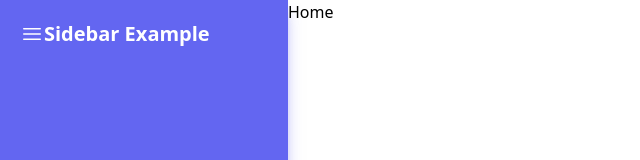
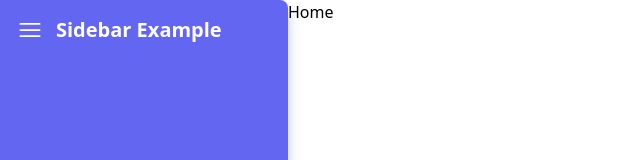
Before and after one commit to hzdelgado/react-example-tailwind, a React app: page / in a window 1280 px wide. Shown: the top 160 px of the page, without its empty margins (0-640 px from the left). Built offline with nearby package versions, Linux system fonts and the light colour scheme.

Commit message:
hide sidebar title on collapsed

```diff
--- /dev/null
+++ b/src/components/Searchbar.js
@@ -0,0 +1,11 @@
+import React from 'react'
+
+const Searchbar = () => {
+  return (
+    <div>
+
+    </div>
+  )
+}
+
+export default Searchbar
--- a/src/components/common/Sidebar.js
+++ b/src/components/common/Sidebar.js
@@ -1,5 +1,5 @@
 import React, { useState } from "react";
-import { Bars3Icon } from '@heroicons/react/24/solid'
+import { Bars3Icon } from "@heroicons/react/24/solid";
 
 const Sidebar = () => {
   const [open, setOpen] = useState(true);
@@ -8,13 +8,21 @@ const Sidebar = () => {
     <div
       className={`flex ${
         open ? "w-72" : "w-16"
-      } h-screen p-5 bg-indigo-500 shadow-lg shadow-indigo-500/50 transition-all duration-300`}>
-      <div className="space-y-3">
+      } h-screen p-4 bg-indigo-500 shadow-lg shadow-indigo-500/50 transition-all duration-300 rounded-r-lg`}
+    >
+      <div className="space-y-10">
         <div className="flex items-center justify-between">
-          <button onClick={() => setOpen(!open)}>
-            <Bars3Icon className="w-6 h-6 text-white"/>
+          <button className="flex-1" onClick={() => setOpen(!open)}>
+            <Bars3Icon className="w-7 h-7 text-white" />
           </button>
-          <div className="text-xl font-bold text-white"> Sidebar Example</div>
+          <div
+            className={` ${
+              open ? "pl-3" : "hidden"
+            } flex-none text-xl font-bold text-white`}
+          >
+            {" "}
+            Sidebar Example
+          </div>
         </div>
       </div>
     </div>
```
